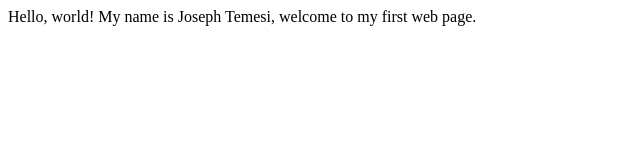
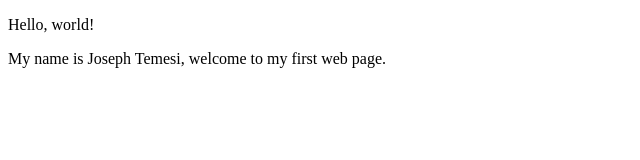
Before and after one commit to joetemesi/my-first-webpage, a plain HTML site: page my-first-webpage.html in a window 1280 px wide. Shown: the whole page, without its empty margins (0-640 px from the left). Drawn offline with Linux system fonts and the light colour scheme.

Commit message:
Added paragraph block elements to the page

```diff
--- a/my-first-webpage.html
+++ b/my-first-webpage.html
@@ -4,8 +4,7 @@
         <title>My first Webpage</title>
     </head>
     <body>
-        Hello, world!
-        My name is Joseph Temesi, welcome to my first web page.
-
+        <p>Hello, world!</p>
+        <p>My name is Joseph Temesi, welcome to my first web page.</p>
     </body>
 </html>
```
